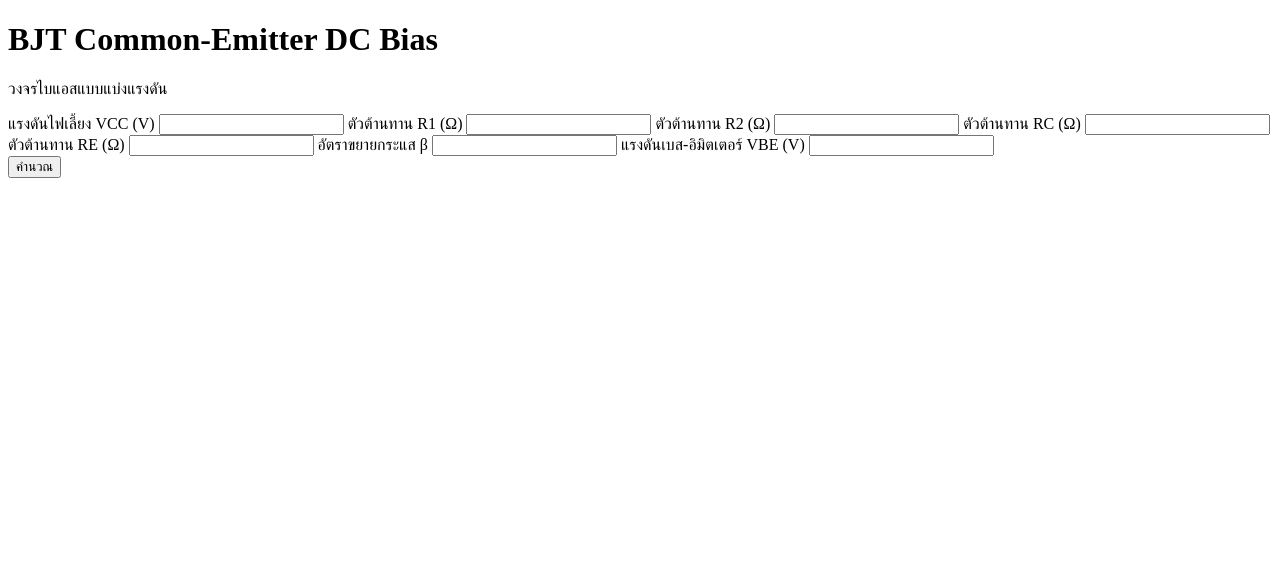
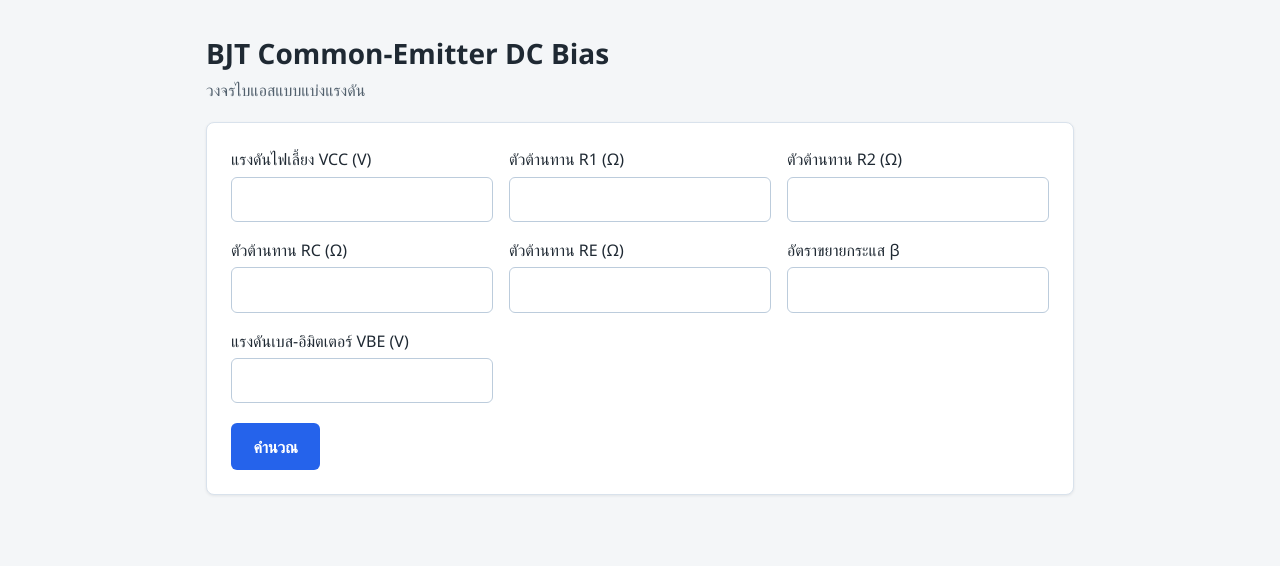
Before and after one commit to b6837129-cyber/Gitlab, a Flask app: page / in a window 1280 px wide. Shown: the top 566 px of the page. Run offline with Flask 3, Linux system fonts and the light colour scheme.

Commit message:
style: add page styling

```diff
--- /dev/null
+++ b/static/style.css
@@ -0,0 +1,204 @@
+* {
+  box-sizing: border-box;
+}
+
+body {
+  margin: 0;
+  background: #f4f6f8;
+  color: #1f2933;
+  font-family: "Segoe UI", Tahoma, Geneva, Verdana, sans-serif;
+  line-height: 1.5;
+}
+
+.container {
+  max-width: 900px;
+  margin: 0 auto;
+  padding: 2rem 1rem 3rem;
+}
+
+.page-header {
+  margin-bottom: 1.25rem;
+}
+
+.page-header h1 {
+  margin: 0 0 0.25rem;
+  font-size: 1.75rem;
+}
+
+.page-header p {
+  margin: 0;
+  color: #52606d;
+}
+
+.bias-form,
+.results,
+.verification {
+  background: #ffffff;
+  border: 1px solid #d9e2ec;
+  border-radius: 8px;
+  box-shadow: 0 1px 3px rgba(15, 23, 42, 0.08);
+  padding: 1.5rem;
+  margin-bottom: 1.5rem;
+}
+
+.form-grid {
+  display: grid;
+  grid-template-columns: repeat(auto-fit, minmax(220px, 1fr));
+  gap: 1rem;
+}
+
+label {
+  display: flex;
+  flex-direction: column;
+  gap: 0.35rem;
+  font-weight: 500;
+}
+
+input {
+  width: 100%;
+  padding: 0.6rem 0.7rem;
+  border: 1px solid #bcccdc;
+  border-radius: 6px;
+  background: #ffffff;
+  color: #1f2933;
+  font: inherit;
+}
+
+input:focus {
+  border-color: #2563eb;
+  outline: 3px solid rgba(37, 99, 235, 0.18);
+}
+
+.error {
+  color: #b42318;
+  font-size: 0.85rem;
+  font-weight: 400;
+}
+
+button {
+  margin-top: 1.25rem;
+  padding: 0.7rem 1.4rem;
+  border: 0;
+  border-radius: 6px;
+  background: #2563eb;
+  color: #ffffff;
+  font: inherit;
+  font-weight: 600;
+  cursor: pointer;
+}
+
+button:hover {
+  background: #1d4ed8;
+}
+
+button:focus {
+  outline: 3px solid rgba(37, 99, 235, 0.35);
+  outline-offset: 2px;
+}
+
+h2 {
+  margin: 0 0 0.75rem;
+  font-size: 1.25rem;
+}
+
+.region {
+  margin: 0 0 0.75rem;
+}
+
+.badge {
+  display: inline-block;
+  padding: 0.2rem 0.65rem;
+  border-radius: 999px;
+  font-size: 0.9rem;
+  font-weight: 600;
+}
+
+.badge-active {
+  background: #dcfce7;
+  color: #166534;
+}
+
+.badge-cutoff {
+  background: #e5e7eb;
+  color: #374151;
+}
+
+.badge-saturation {
+  background: #ffedd5;
+  color: #9a3412;
+}
+
+.warning {
+  margin: 1rem 0;
+  padding: 0.8rem 1rem;
+  border: 1px solid #f59e0b;
+  border-left: 4px solid #f59e0b;
+  border-radius: 6px;
+  background: #fffbeb;
+  color: #78350f;
+}
+
+.warning-error {
+  border-color: #ef4444;
+  border-left-color: #ef4444;
+  background: #fef2f2;
+  color: #991b1b;
+}
+
+.result-table {
+  width: 100%;
+  border-collapse: collapse;
+  margin-top: 0.5rem;
+}
+
+.result-table th,
+.result-table td {
+  padding: 0.55rem 0.6rem;
+  border-bottom: 1px solid #e5e7eb;
+  text-align: left;
+}
+
+.result-table th {
+  background: #f8fafc;
+  color: #52606d;
+  font-size: 0.9rem;
+}
+
+.result-table th:not(:first-child),
+.result-table td:not(:first-child) {
+  text-align: right;
+}
+
+.result-table tbody tr:last-child td {
+  border-bottom: 0;
+}
+
+.verification-result {
+  margin: 1rem 0 0;
+  font-weight: 600;
+}
+
+.note {
+  color: #52606d;
+  font-style: italic;
+}
+
+@media (max-width: 600px) {
+  .container {
+    padding: 1rem 0.75rem 2rem;
+  }
+
+  .bias-form,
+  .results,
+  .verification {
+    padding: 1rem;
+  }
+
+  .form-grid {
+    grid-template-columns: 1fr;
+  }
+
+  .result-table {
+    font-size: 0.9rem;
+  }
+}
--- a/templates/index.html
+++ b/templates/index.html
@@ -4,6 +4,7 @@
   <meta charset="utf-8">
   <meta name="viewport" content="width=device-width, initial-scale=1">
   <title>BJT Common-Emitter DC Bias — วงจรไบแอสแบบแบ่งแรงดัน</title>
+  <link rel="stylesheet" href="{{ url_for('static', filename='style.css') }}">
 </head>
 <body>
   <main class="container">
```
